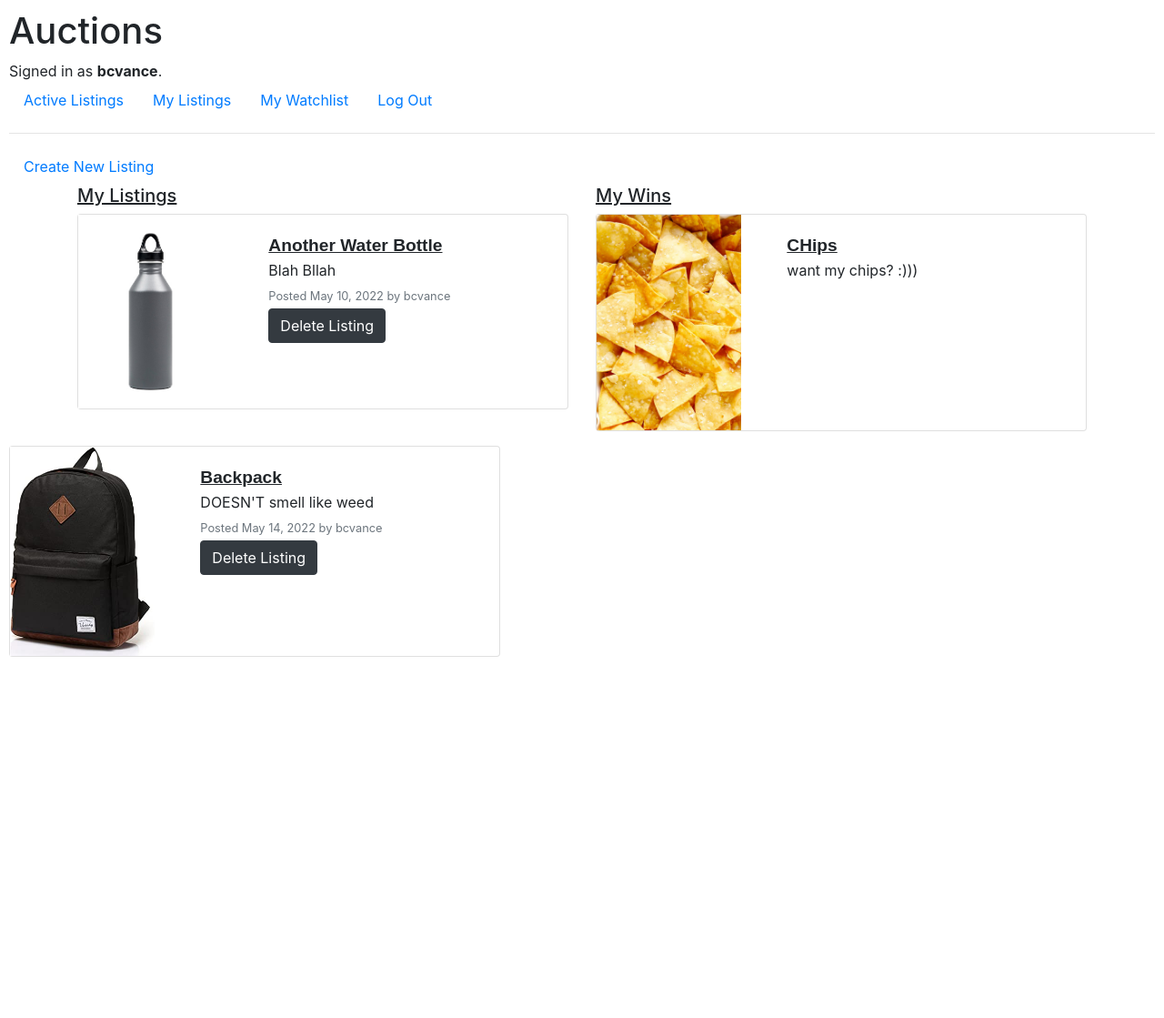
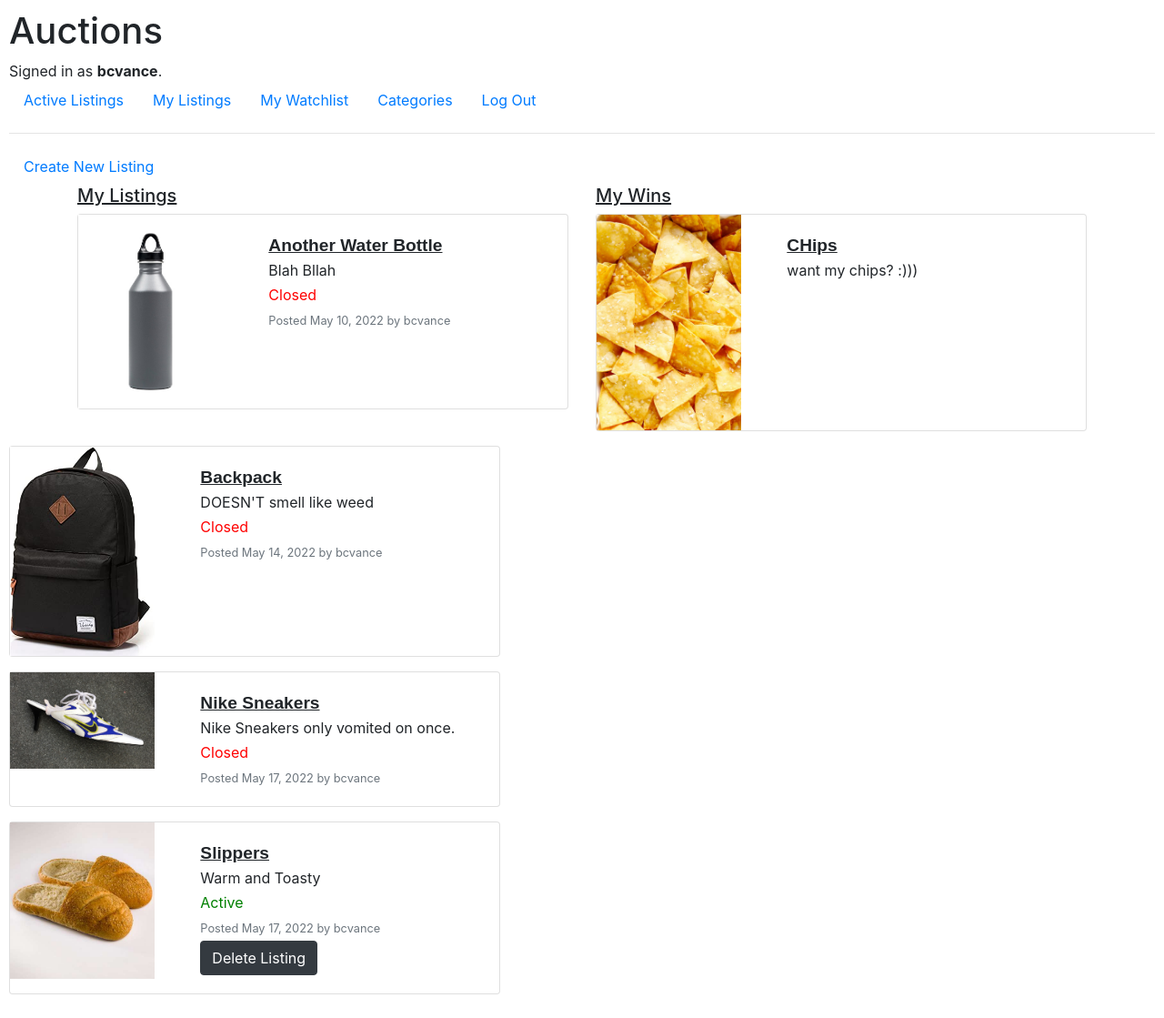
Before and after one commit to bcvance/MeBay, a Django app: page /listings in a window 1280 px wide. Shown: the whole page at 91% size. Before the commit the page ends 722 px from the top, so only its background shows below. Run offline with Django 3.2, Linux system fonts and the light colour scheme; a user stored in the database is signed in; data comes from the database, SQL or seed files in the repository; some libraries are stand-ins or nearby versions.

Commit message:
ebay almost done
just have to do django admin interface

```diff
--- a/commerce/auctions/forms.py
+++ b/commerce/auctions/forms.py
@@ -4,4 +4,7 @@ from .models import Bid, Listing
 class ListingForm(forms.ModelForm):
     class Meta:
         model = Listing
-        fields = ("name", "desc", "starting_bid", "image", "category")
+        fields = ("name", "desc", "starting_bid", "image", "categories")
+        widgets = {
+            "desc": forms.Textarea(attrs={"cols": 40, "rows": 10})
+        }
--- a/commerce/auctions/models.py
+++ b/commerce/auctions/models.py
@@ -4,6 +4,7 @@ from django.contrib.auth.models import AbstractUser
 from django.db import models
 from django.core.files.storage import FileSystemStorage
 from django.conf import settings
+from django.forms import CharField
 
 # from commerce.commerce.settings import MEDIA_URL
 
@@ -20,6 +21,11 @@ class User(AbstractUser):
     username = models.CharField(max_length=64, unique=True)
 
 
+class Category(models.Model):
+    name = models.CharField(max_length=30, unique=True)
+
+    def __str__(self) -> str:
+        return f"{self.name}"
 
 class Listing(models.Model):
     list_date = models.DateField(auto_now_add=True)
@@ -29,7 +35,7 @@ class Listing(models.Model):
     name = models.CharField(max_length=64, default="Unnamed Listing")
     desc = models.CharField(max_length=500, blank=True, null=True, default="")
     image = models.ImageField(upload_to=image_directory_path, storage=image_storage, null=True)
-    category = models.CharField(max_length=20, blank=True, null=True)
+    categories = models.ManyToManyField(Category, related_name="listings")
     active = models.BooleanField(default=True)
     winner = models.IntegerField(blank=True, null=True)
 
--- a/commerce/auctions/static/auctions/styles.css
+++ b/commerce/auctions/static/auctions/styles.css
@@ -1,5 +1,13 @@
+.active {
+    color: green;
+}
+
 body {
     padding: 10px;
+}
+
+.closed {
+    color: red;
 }
 
 p {
@@ -38,3 +46,7 @@ button.text-button {
 .index_listing-img{
     cursor: pointer;
 }
+
+.yellow {
+    color: #E1AA19;
+}
--- a/commerce/auctions/templates/auctions/layout.html
+++ b/commerce/auctions/templates/auctions/layout.html
@@ -28,6 +28,9 @@
                     <a class="nav-link" href="{% url 'watchlist' %}">My Watchlist</a>
                 </li>
                 <li class="nav-item">
+                    <a href="{% url 'categories' %}" class="nav-link">Categories</a>
+                </li>
+                <li class="nav-item">
                     <a class="nav-link" href="{% url 'logout' %}">Log Out</a>
                 </li>
             {% else %}
--- a/commerce/auctions/templates/auctions/listing.html
+++ b/commerce/auctions/templates/auctions/listing.html
@@ -24,7 +24,7 @@
                 {% elif not highest_bid and not listing.active %}
                     <p>Nobody bid on this item :(</p>
                 {% elif highest_bid and not listing.active %}
-                    <p>Sold for ${{ highest_bid }} to {{ highest_bidder }}.</p>
+                    <p>Sold for ${{ highest_bid }} to <span class="yellow">{{ highest_bidder }}</span>.</p>
                 {% endif %}
                 {% if user.is_authenticated %}
                     {% if listing.poster.username == user.username %}
@@ -62,7 +62,7 @@
                         {% else %}
                             <p class="text-muted">This listing has been closed.</p>
                             {% if user_id == highest_bidder.id %}
-                                <p style="color: green;">Congratulations! You won the auction!</p>
+                                <p class="active">Congratulations! You won the auction!</p>
                             {% endif %}
                         {% endif %}
                     {% endif %}
--- a/commerce/auctions/templates/auctions/listings.html
+++ b/commerce/auctions/templates/auctions/listings.html
@@ -36,12 +36,19 @@
                                             <button type="submit" class="card-item-name text-button">{{ listing.name }}</button>
                                         </form>
                                         <p class="card-text">{{ listing.desc }}</p>
+                                        {% if listing.active %}
+                                            <p class="active">Active</p>
+                                        {% else %}
+                                            <p class="closed">Closed</p>
+                                        {% endif %}
                                         <p class="card-text"><small class="text-muted">Posted {{ listing.list_date }} by {{ listing.poster }}</small></p>
-                                        <form method="post" action="delete">
-                                            {% csrf_token %}
-                                            <input type="hidden" name="listing_id" value="{{ listing.id }}">
-                                            <button type="submit" class="btn btn-dark" id="delete_btn">Delete Listing</button>
-                                        </form>
+                                        {% if listing.active %}
+                                            <form method="post" action="delete">
+                                                {% csrf_token %}
+                                                <input type="hidden" name="listing_id" value="{{ listing.id }}">
+                                                <button type="submit" class="btn btn-dark" id="delete_btn">Delete Listing</button>
+                                            </form>
+                                        {% endif %}
                                     </div>
                                 </div>
                             </div>
--- a/commerce/auctions/urls.py
+++ b/commerce/auctions/urls.py
@@ -14,7 +14,9 @@ urlpatterns = [
     path("bid", views.bid, name="bid"),
     path("watch_add", views.watch_add, name="watch_add"),
     path("watch_del", views.watch_del, name="watch_del"),
+    path("categories", views.categories, name="categories"),
     path("comment", views.comment, name="comment"),
     path("close", views.close, name="close"),
+    path("category/<int:category_id>", views.category, name="category"),
     path("<int:item_id>", views.listing, name="listing"),
 ]
--- a/commerce/auctions/views.py
+++ b/commerce/auctions/views.py
@@ -7,7 +7,7 @@ from django.urls import reverse
 from django.contrib import messages
 from django.core.files.storage import FileSystemStorage
 from .forms import ListingForm
-from .models import User, Listing, Bid, Comment, WatchItem
+from .models import User, Listing, Bid, Comment, WatchItem, Category
 from datetime import date
 from .utils import format_price, is_on_watchlist, get_highest_bid
 from django.db.models.base import ObjectDoesNotExist
@@ -53,6 +53,20 @@ def bid(request):
                 new_bid.save()
     return redirect(request.META['HTTP_REFERER'])
 
+def categories(request):
+    categories_list = list(Category.objects.all())
+    return render(request, "auctions/categories.html", context={
+        "categories_list": categories_list
+    })
+
+def category(request, category_id):
+    category = Category.objects.get(id=category_id)
+    listings_list = list(Listing.objects.filter(categories = category, active = True))
+    return render(request, "auctions/category.html", context={
+        "listings_list": listings_list,
+        "category": category
+    })
+
 def close(request):
     listing = Listing.objects.get(id=request.POST["listing_id"])
     listing.active = False
@@ -75,6 +89,7 @@ def create(request):
             model_instance = form.save(commit=False)
             model_instance.poster = User.objects.filter(id = request.user.id).first()
             model_instance.save()
+            form.save_m2m()
         return HttpResponseRedirect(reverse("index"))
     form = ListingForm()
     listings = Listing.objects.all()
@@ -86,7 +101,7 @@ def create(request):
 def delete(request):
     if request.method == "POST":
         listing_id = request.POST["listing_id"]
-        Listing.objects.filter(id=listing_id).delete()
+        Listing.objects.get(id=listing_id).delete()
         return HttpResponseRedirect(reverse("listings"))
 
 def listing(request, item_id):
```
Also changed, not shown: commerce/auctions/templates/auctions/categories.html (added, +10 -0 lines), commerce/auctions/templates/auctions/category.html (added, +53 -0 lines), commerce/auctions/migrations/0014_alter_listing_category.py (added), commerce/auctions/migrations/0015_auto_20220517_2109.py (added), commerce/auctions/migrations/0016_auto_20220517_2206.py (added), commerce/auctions/migrations/0017_auto_20220517_2209.py (added), commerce/db.sqlite3, commerce/media/my_sell/picture/bread_slippers.jpeg (added), commerce/media/my_sell/picture/nike_kitten_heel.jpg (added), commerce/media/my_sell/picture/nike_kitten_heel_SvXaBQf.jpg (added), commerce/media/my_sell/picture/nike_kitten_heel_VU5ql0m.jpg (added).
